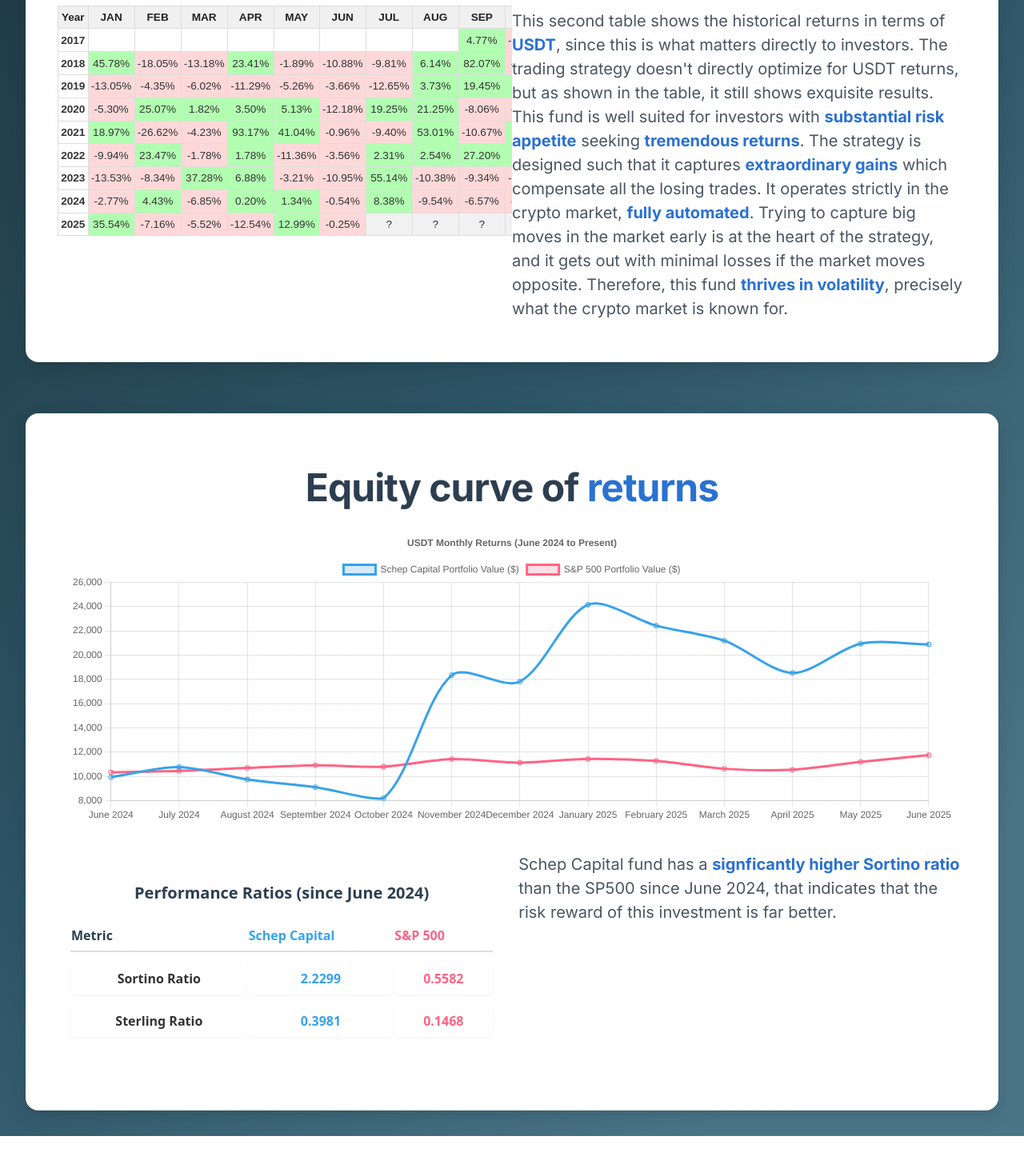
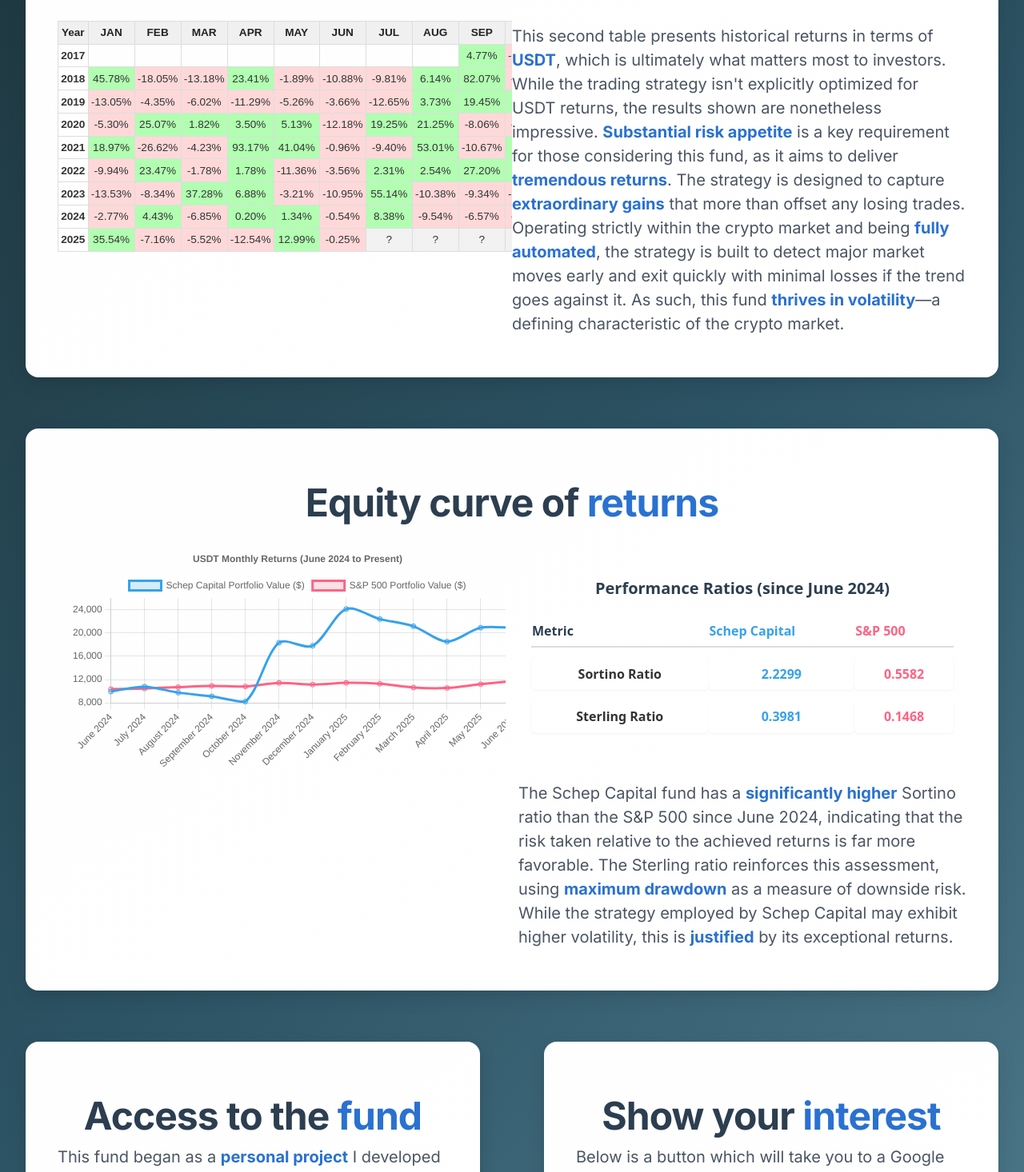
Before and after one commit to schepcapital/website, a Vue app in the folder website/: page / in a window 1280 px wide. Shown: the part 1330-2796 px from the top of the page at 80% size. Before the commit the page ends 2751 px from the top, so only its background shows below. Built offline with nearby package versions, Linux system fonts and the light colour scheme.

Commit message:
chart done, access to fund, button

```diff
--- a/website/src/App.vue
+++ b/website/src/App.vue
@@ -5,6 +5,8 @@
 import EquityCurve from "./components/EquityCurve.vue";
 import ReturnsOverview from "./components/ReturnsOverview.vue";
 import Ratios from "./components/Ratios.vue";
+import FinalQuote from "./components/FinalQuote.vue";
+import ShowInterest from "./components/ShowInterest.vue";
 </script>
 
 <template>
@@ -16,28 +18,29 @@
     </div>
     <ReturnsOverview metric="btc">
       <p>
-        The table shows the historical returns made by the trading strategy in terms of <strong>Bitcoin</strong>.
-        The strategy was deployed into the real world at the start of <strong>June 2024</strong>.
-        The trading strategy is centered around the idea that accumulating more Bitcoin is a profitable way to make money.
-        The accumulation of more Bitcoin, along with a price increase in Bitcoin in terms of USD, leads to <strong>exponential growth</strong>
-        in bull markets and <strong>mitigates losses</strong> in bear markets. In the long term, this growth far exceeds traditional investing methods.
+        This table displays the historical returns generated by the trading strategy in terms of <strong>Bitcoin</strong>.
+        The strategy was deployed in the real world at the beginning of <strong>June 2024</strong>.
+        It is built on the core belief that accumulating more Bitcoin over time is a powerful path to long-term wealth.
+        Combining increased Bitcoin holdings with a rise in Bitcoin's USD price results in <strong>exponential growth</strong> during bull markets and helps <strong>mitigate losses</strong> during bear markets. Over the long run, this approach significantly outperforms traditional investment methods.
       </p>
+
     </ReturnsOverview>
     <div class="card-layout"></div>
     <ReturnsOverview metric="usdt">
       <p>
-        This second table shows the historical returns in terms of <strong>USDT</strong>, since this is what matters directly to investors.
-        The trading strategy doesn't directly optimize for USDT returns, but as shown in the table, it still shows exquisite results.
-        This fund is well suited for investors with <strong> substantial risk appetite</strong>  seeking <strong>tremendous returns</strong>.
-        The strategy is designed such that it captures <strong>extraordinary gains</strong> which compensate all the losing trades.
-        It operates strictly in the crypto market, <strong>fully automated</strong>. Trying to capture big moves in the market early is at
-        the heart of the strategy, and it gets out with minimal losses if the market moves opposite. Therefore, this fund <strong>thrives in volatility</strong>,
-        precisely what the crypto market is known for.
+        This second table presents historical returns in terms of <strong>USDT</strong>, which is ultimately what matters most to investors. While the trading strategy isn't explicitly optimized for USDT returns, the results shown are nonetheless impressive.
+        <strong>Substantial risk appetite</strong> is a key requirement for those considering this fund, as it aims to deliver <strong>tremendous returns</strong>. The strategy is designed to capture <strong>extraordinary gains</strong> that more than offset any losing trades.
+        Operating strictly within the crypto market and being <strong>fully automated</strong>, the strategy is built to detect major market moves early and exit quickly with minimal losses if the trend goes against it. As such, this fund <strong>thrives in volatility</strong>—a defining characteristic of the crypto market.
       </p>
+
     </ReturnsOverview>
     <div class="card-layout"></div>
     <EquityCurve></EquityCurve>
-    <div class="card-layout"></div>
+    <div class="card-layout">
+      <FinalQuote></FinalQuote>
+      <ShowInterest></ShowInterest>
+    </div>
+
   </div>
 </template>
 
--- /dev/null
+++ b/website/src/components/Button.vue
@@ -0,0 +1,38 @@
+<script setup lang="ts">
+function handleClick() {
+  alert('Button clicked!')
+}
+</script>
+
+<template>
+  <button class="primary-button" @click="handleClick">
+    Click Me
+  </button>
+</template>
+
+<style scoped>
+.primary-button {
+  padding: .75rem 1.5rem;
+  margin: 4rem 2rem;
+  background-color: var(--color-primary);
+  color: white;
+  font-family: var(--font-family-base);
+  font-size: 2rem;
+  font-weight: 600;
+  border: none;
+  border-radius: 8px;
+  box-shadow: var(--shadow-light);
+  cursor: pointer;
+  transition: background-color 0.3s ease, box-shadow 0.2s ease;
+}
+
+.primary-button:hover {
+  background-color: var(--color-primary-hover);
+  box-shadow: var(--shadow-medium);
+}
+
+.primary-button:focus {
+  outline: 2px solid var(--color-primary);
+  outline-offset: 2px;
+}
+</style>
--- a/website/src/components/Chart.vue
+++ b/website/src/components/Chart.vue
@@ -51,7 +51,8 @@
             return this.getLabelForValue(value);
           }
         },
-        maxRotation: 0,
+        maxRotation: window.innerWidth > 480 ? 45 : 0,
+        minRotation: window.innerWidth > 480 ? 45 : 0,
         autoSkip: false,
       }
     }
@@ -139,15 +140,24 @@
 <style scoped>
 .chart-scroll-wrapper {
   width: 100%;
+  height: 100%; /* Fills the height of parent */
   overflow-x: auto;
 }
 
 .chart-container {
   min-width: 600px;
-  height: 400px;
+  height: 100%; /* Full height of wrapper */
   padding: 1rem;
   box-sizing: border-box;
   margin: 0 auto;
+  display: flex;
+  align-items: center;
+  justify-content: center;
+}
+
+.chart-container canvas {
+  height: 100% !important; /* Force canvas to fill container */
+  width: 100% !important;
 }
 
 @media (max-width: 768px) {
@@ -165,4 +175,5 @@
     padding: 0.5rem;
   }
 }
+
 </style>
--- a/website/src/components/EquityCurve.vue
+++ b/website/src/components/EquityCurve.vue
@@ -11,10 +11,13 @@
     <h1 class="slogan">
       Equity curve of <span class="highlight">returns</span>
     </h1>
-    <Chart />
     <div class="card-layout">
-      <Ratios></Ratios>
-      <RatiosText></RatiosText>
+      <Chart />
+      <div class="">
+        <Ratios></Ratios>
+        <RatiosText></RatiosText>
+      </div>
     </div>
+
   </GradientCard>
 </template>
--- /dev/null
+++ b/website/src/components/FinalQuote.vue
@@ -0,0 +1,25 @@
+<script setup lang="ts">
+
+import GradientCard from "./GradientCard.vue";
+</script>
+
+<template>
+  <GradientCard>
+    <h1 class="slogan">
+      Access to the <span class="highlight">fund</span>
+    </h1>
+    <p class="description">
+      This fund began as a <strong>personal project</strong> I developed alongside my full-time studies. Over time, its <strong>performance</strong> has demonstrated that it deserves to be taken seriously.<br><br>
+      Currently, the fund is <strong>private</strong> and accessible only to a select group of individuals. The purpose of this website is to showcase its performance and <strong>gauge broader interest</strong>. I'm curious to see if others would be willing to <strong>invest</strong> in it.<br><br>
+      If you're interested in potentially participating, I’ve created a <strong>Google Form</strong> where you can <strong>express interest</strong> and leave your contact details. Should spots open up, I’ll reach out to those who have submitted.
+    </p>
+
+
+  </GradientCard>
+</template>
+
+<style scoped>
+.description {
+  text-align: left;
+}
+</style>
--- a/website/src/components/RatiosText.vue
+++ b/website/src/components/RatiosText.vue
@@ -5,9 +5,9 @@
 <template>
   <div class="description">
     <p>
-      Schep Capital fund has a <strong>signficantly higher Sortino ratio</strong> than the SP500 since June 2024, that indicates that the
-      risk reward of this investment is far better.
+      The Schep Capital fund has a <strong>significantly higher</strong> Sortino ratio than the S&P 500 since June 2024, indicating that the risk taken relative to the achieved returns is far more favorable. The Sterling ratio reinforces this assessment, using <strong>maximum drawdown</strong> as a measure of downside risk. While the strategy employed by Schep Capital may exhibit higher volatility, this is <strong>justified</strong> by its exceptional returns.
     </p>
+
   </div>
 </template>
 
--- /dev/null
+++ b/website/src/components/ShowInterest.vue
@@ -0,0 +1,23 @@
+<script setup lang="ts">
+
+import GradientCard from "./GradientCard.vue";
+import Button from "./Button.vue";
+</script>
+
+<template>
+<GradientCard>
+  <h1 class="slogan">
+    Show your <span class="highlight">interest</span>
+  </h1>
+  <p class="description">
+    Below is a button which will take you to a Google Form where interest in participation in the fund can be expressed.
+  </p>
+  <Button></Button>
+</GradientCard>
+</template>
+
+<style scoped>
+.description {
+  text-align: left;
+}
+</style>
```
